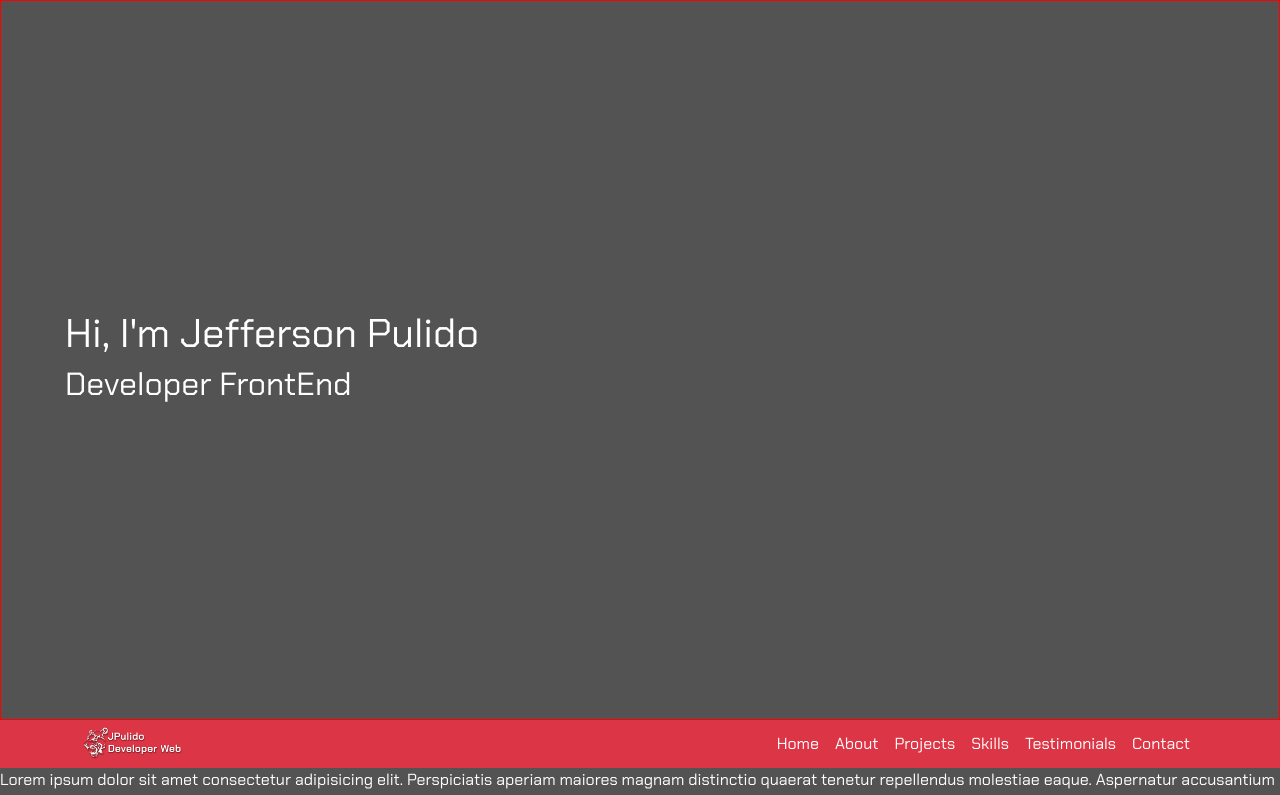
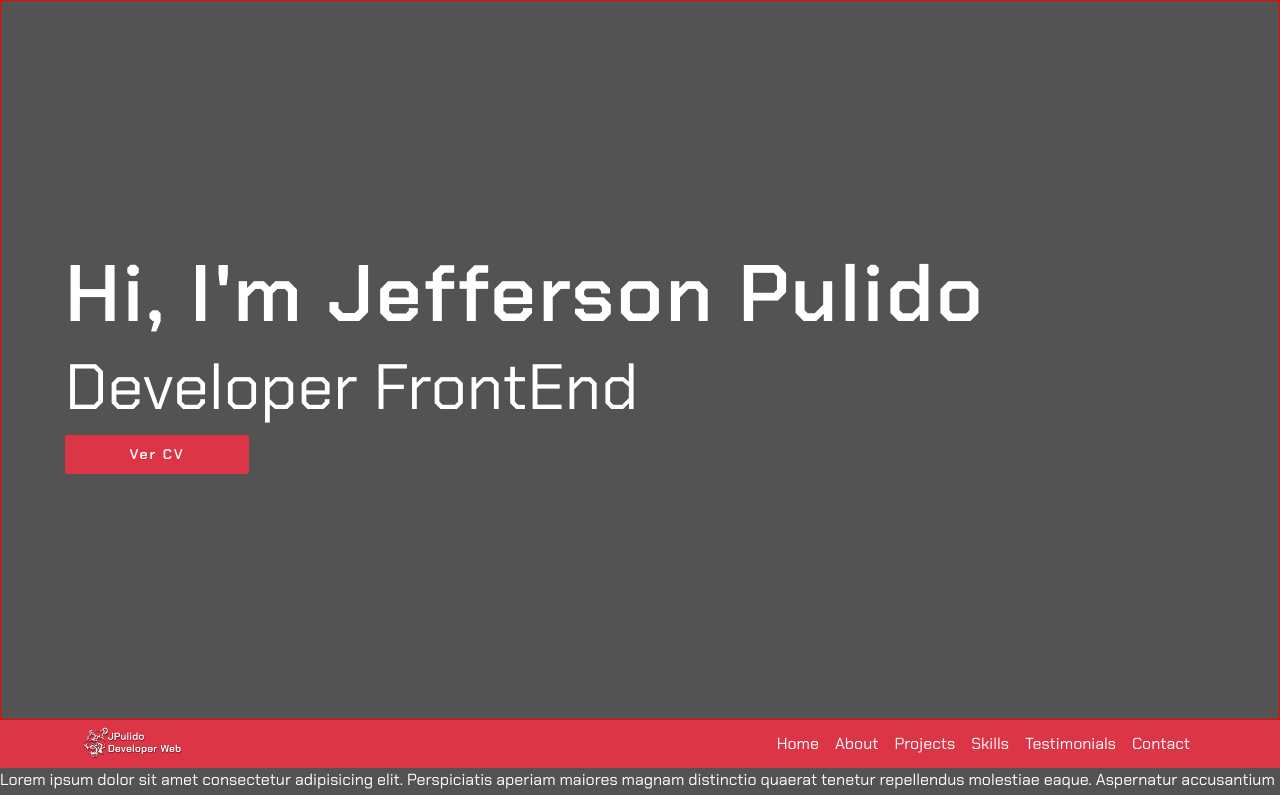
Before and after one commit to JeffersonPulido/PortfolioJP, a React (Vite) app: page / in a window 1280 px wide. Shown: the top 795 px of the page. Built offline with nearby package versions, Linux system fonts and the light colour scheme.

Commit message:
Header v1.2

```diff
--- a/src/components/header/Header.jsx
+++ b/src/components/header/Header.jsx
@@ -1,16 +1,17 @@
 import React from 'react'
 import style from './header.module.css'
-// import Logo from '../../assets/images/logo_single.png'
-// <img src={Logo} alt="LogoJP" className={style.imgLogo} />
+
+
 export const Header = () => {
   return (
     <>
-        <div className={style.container}>
-            <div className={style.containerName}>
-                <h1 className={style.title}>Hi, I'm Jefferson Pulido</h1>
-                <h2 className={style.descripcion}>Developer FrontEnd</h2>
-            </div>
+      <div className={style.container}>
+        <div className={style.containerName}>
+          <h1 className={style.title}>Hi, I'm Jefferson Pulido</h1>
+          <h2 className={style.descripcion}>Developer FrontEnd</h2>
+          <a className={style.btn_neon} href="https://jeffersonpulido-cv.netlify.app/" target="_blank">Ver CV</a>
         </div>
+      </div>
     </>
   )
 }
--- a/src/components/header/header.module.css
+++ b/src/components/header/header.module.css
@@ -1,4 +1,4 @@
-.container{
+.container {
     border: 1px solid red;
     display: flex;
     height: 90vh;
@@ -6,3 +6,67 @@
     align-items: center;
     padding: 0% 0% 0% 5%;
 }
+
+.title {
+    font-weight: 600;
+    letter-spacing: 1px;
+    font-size: 5vh;
+}
+
+.descripcion {
+    font-size: 4vh;
+}
+
+.btn_neon {
+    display: inline-block;
+    padding: 1.2rem 2.2rem 1.2rem 2.2rem;
+    border-radius: 2px;
+    background-color: #dc3545;
+    color: #ffffff;
+    font-size: 1.5rem;
+    line-height: 0;
+    text-decoration: none;
+    transition: all 0.2s;
+    width: 50%;
+    height: 2rem;
+    text-align: center;
+    font-weight: 600;
+    letter-spacing: 2px;
+}
+
+.btn_neon:hover {
+    background-color: transparent;
+    text-decoration: none;
+    background: whitesmoke;
+    box-shadow: 0 0 20px whitesmoke, 0 0 50px whitesmoke, 0 0 90px whitesmoke;
+    transition: 0.5s;
+    color: #dc3545;
+    font-weight: bold;
+}
+
+/* DESKTOP */
+@media (min-width: 768px) {
+    .title {
+        font-weight: 600;
+        letter-spacing: 2.4px;
+        font-size: 10vh;
+    }
+
+    .descripcion {
+        font-size: 8vh;
+    }
+
+    .btn_neon {
+        display: inline-block;
+        padding: 1.2rem 2.2rem 1.2rem 2.2rem;
+        border-radius: 2px;
+        background-color: #dc3545;
+        color: #ffffff;
+        font-size: 0.875rem;
+        line-height: 0;
+        text-decoration: none;
+        transition: all 0.2s;
+        width: 20%;
+    }
+
+}
```
